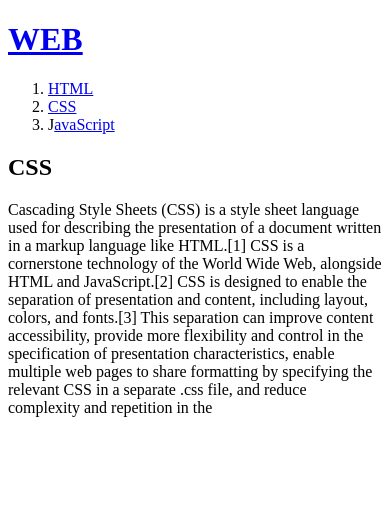
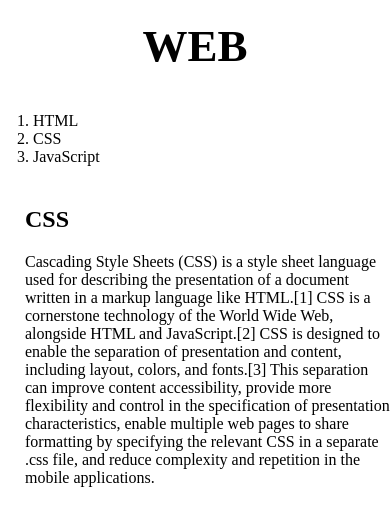
Before and after one commit to peter-bae/web1, a plain HTML site: page 2.html in a window 390 px wide. Drawn offline with Linux system fonts and the light colour scheme.

Commit message:
Add files via upload

```diff
--- a/2.html
+++ b/2.html
@@ -3,17 +3,21 @@
 <head>
 <title>WEB1 - CSS</title>
 <meta charset="utf-8">
+<link rel="stylesheet" href="style.css">
 </head>
 <body>
   <h1><a href="index.html">WEB</a></h1>
-<ol>
+  <div id="grid">
+ <ol>
   <li><a href="1.html">HTML</a></li>
   <li><a href="2.html">CSS</a></li>
-  <li>J<a href="3.html">avaScript</a></li>
-</ol>
-<h2>CSS</h2>
-<p>Cascading Style Sheets (CSS) is a style sheet language used for describing the presentation of a document written in a markup language like HTML.[1] CSS is a cornerstone technology of the World Wide Web, alongside HTML and JavaScript.[2]
-
-CSS is designed to enable the separation of presentation and content, including layout, colors, and fonts.[3] This separation can improve content accessibility, provide more flexibility and control in the specification of presentation characteristics, enable multiple web pages to share formatting by specifying the relevant CSS in a separate .css file, and reduce complexity and repetition in the </p>
+  <li><a href="3.html">JavaScript</a></li>
+ </ol>
+<div id="article">
+ <h2>CSS</h2>
+ <p>Cascading Style Sheets (CSS) is a style sheet language used for describing the presentation of a document written in a markup language like HTML.[1] CSS is a cornerstone technology of the World Wide Web, alongside HTML and JavaScript.[2]
+ CSS is designed to enable the separation of presentation and content, including layout, colors, and fonts.[3] This separation can improve content accessibility, provide more flexibility and control in the specification of presentation characteristics, enable multiple web pages to share formatting by specifying the relevant CSS in a separate .css file, and reduce complexity and repetition in the mobile applications.</p>
+</div>
+</div>
 </body>
 </html>
--- /dev/null
+++ b/style.css
@@ -0,0 +1,41 @@
+body{
+  margin:0;
+}
+a {
+  color:black;
+  text-decoration: none
+}
+h1 {
+  font-size:45px;
+  text-align:center;
+  border-bottom:1px solid gray;
+  margin:0;
+  padding:20px;
+}
+ol{
+border-right:1px solid gray;
+width:100px;
+margin:0;
+padding:20px;
+}
+#grid{
+display: grid;
+grid-template-columns: 150px 1fr;
+}
+#grid ol{
+padding-left:33px;
+}
+#grid #article{
+ padding-left:25px;
+}
+@media(max-width:800px){
+ #grid{
+   display: block;
+ }
+ ol{
+   border-right:none;
+ }
+ h1 {
+   border-bottom:none;
+ }
+}
```
Also changed, not shown: 1.html (+8 -0 lines), 3.html (+5 -0 lines), box.html (added, +20 -0 lines), checkbox.html (added, +3 -0 lines), grid.html (added, +23 -0 lines), index.html (+1 -0 lines), mediaquery.html (added, +23 -0 lines).
